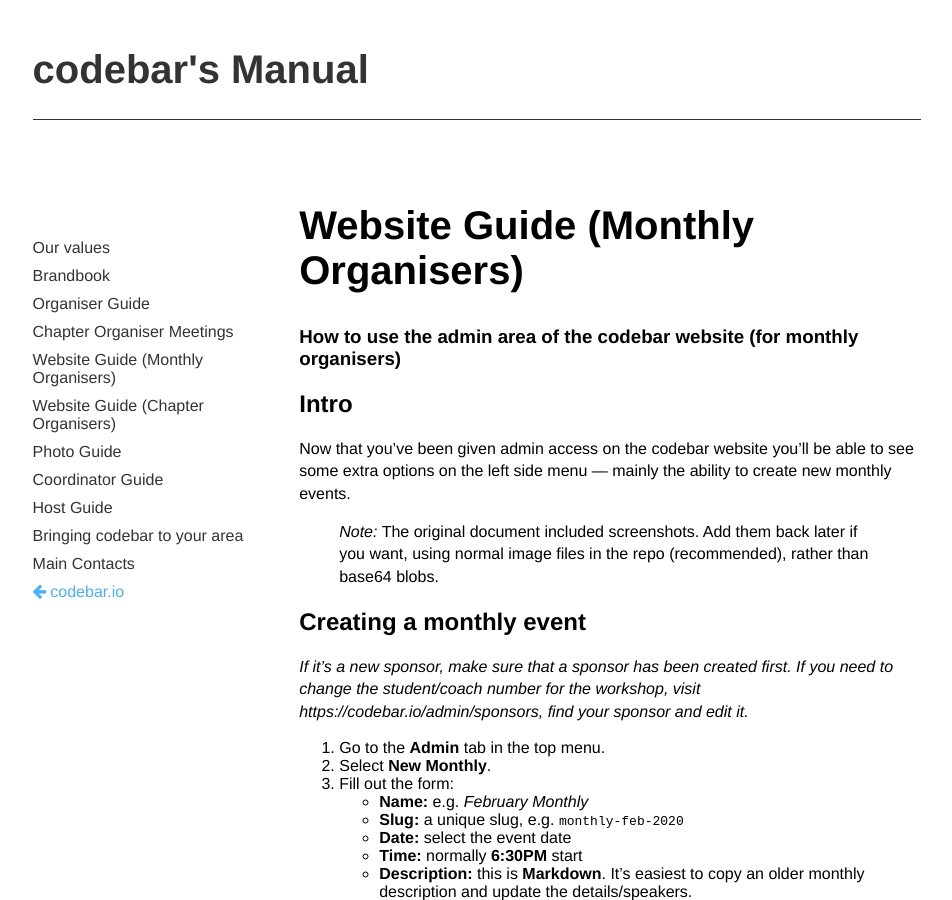
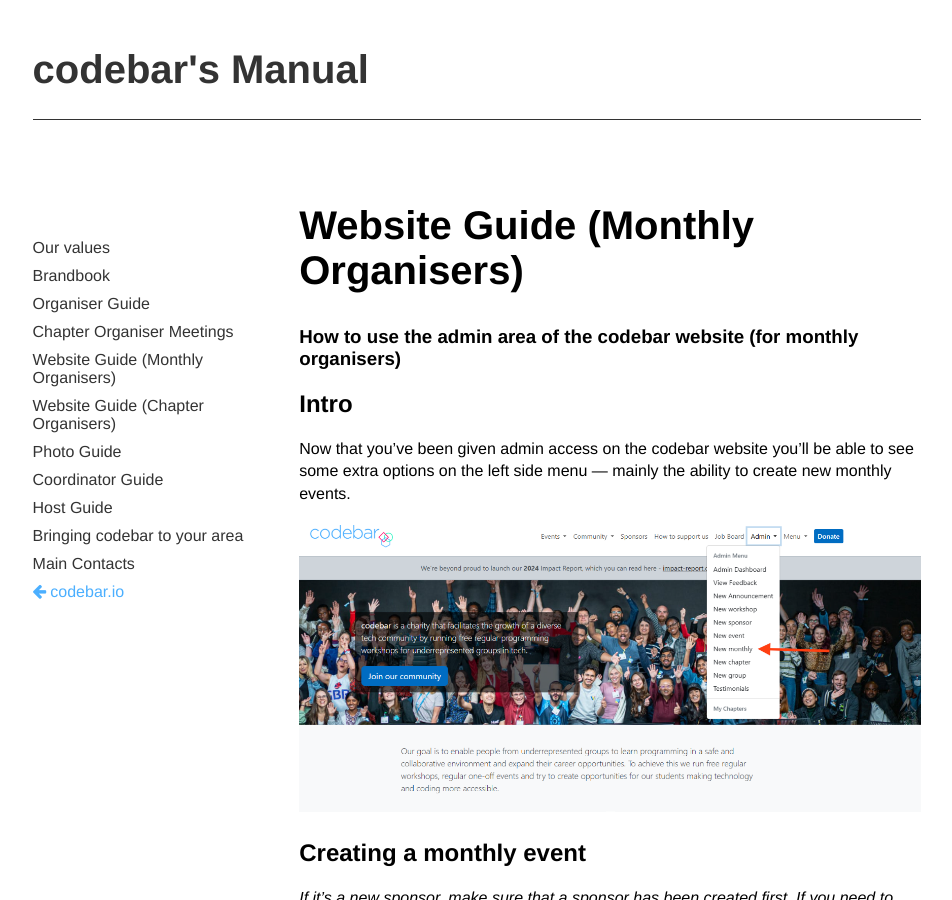
Before and after one commit to codebar/manual, a Jekyll site: the page built from _posts/2025-12-17-website-guide-monthly-organisers.md, in a window 1280 px wide and 900 px high. Shown: the whole window, without its empty margins (163-1115 px from the left). Built offline with Jekyll 4.4.1, drawn with Linux system fonts in a browser that asks for light colours; nearby versions of some CDN libraries.

Commit message:
add images to monthly doc

```diff
--- a/_posts/2025-12-17-website-guide-monthly-organisers.md
+++ b/_posts/2025-12-17-website-guide-monthly-organisers.md
@@ -10,7 +10,8 @@
 
 Now that you’ve been given admin access on the codebar website you’ll be able to see some extra options on the left side menu — mainly the ability to create new monthly events.
 
-> _Note:_ The original document included screenshots. Add them back later if you want, using normal image files in the repo (recommended), rather than base64 blobs.
+![admin navigation](/images/creating-a-monthly-assets/admin-navigation.png)
+
 
 ## Creating a monthly event
 
```
Also changed, not shown: other parts of _posts/2025-12-17-website-guide-monthly-organisers.md (+4 -0 lines), images/creating-a-monthly-assets/admin-navigation.png (added), images/creating-a-monthly-assets/attendee-list.png (added), images/creating-a-monthly-assets/monthly-admin-area.png (added).
